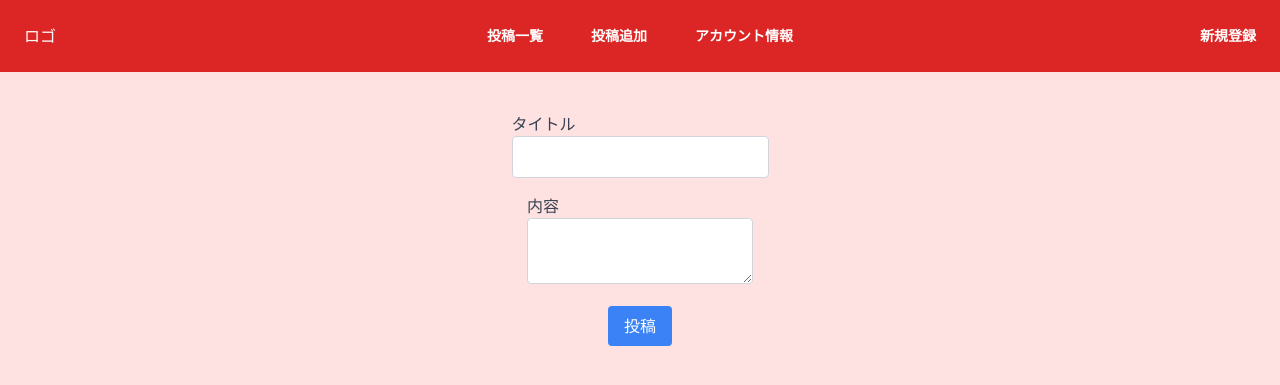
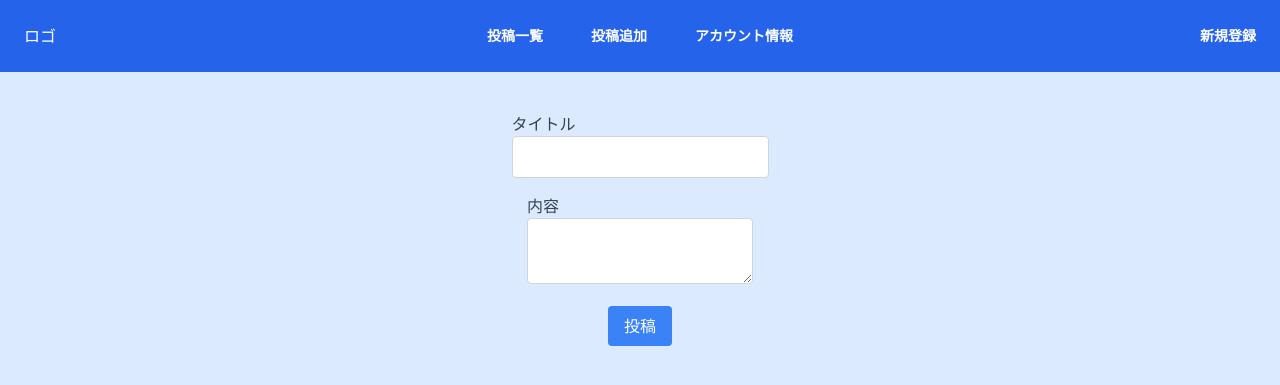
Before and after one commit to TERUZ-VTAT/TeamC_withKDG, a Flask app: template app/templates/post_old.html in a window 1280 px wide. Shown: the top 385 px of the page. Run offline with Flask 3, Linux system fonts and the light colour scheme; the template is opened without the code that fills it, so the values that code supplies are empty; parts of the project's set-up code (start-up, migrations or seed data) failed here and were passed over.

Commit message:
ヘッダー背景色変更、ページ遷移追加

```diff
--- a/app/templates/layout.html
+++ b/app/templates/layout.html
@@ -8,8 +8,8 @@
 	<title>{% block title %}{% endblock %}</title>
 </head>
 
-<body class="bg-red-100 items-center justify-center">
-	<header class="bg-red-600">
+<body class="bg-blue-100 items-center justify-center">
+	<header class="bg-blue-600">
 		<nav class="mx-auto flex max-w-7xl items-center justify-between p-6" aria-label="Global">
 			<div class="flex flex-1">
 				<a href="#" class="-m-1.5 p-1.5">
@@ -17,9 +17,9 @@
 				</a>
 			</div>
 			<div class="flex gap-x-12">
-				<a href="/postList" class="text-sm font-semibold leading-6 text-white">投稿一覧</a>
-					<a href="#" class="text-sm font-semibold leading-6 text-white">投稿追加</a>
-				<a href="#" class="text-sm font-semibold leading-6 text-white">アカウント情報</a>
+				<a href="/postlist" class="text-sm font-semibold leading-6 text-white">投稿一覧</a>
+					<a href="/post" class="text-sm font-semibold leading-6 text-white">投稿追加</a>
+				<a href="/profile" class="text-sm font-semibold leading-6 text-white">アカウント情報</a>
 			</div>
 			<div class="flex flex-1 justify-end">
 				{% if current_user.is_authenticated %}
```
